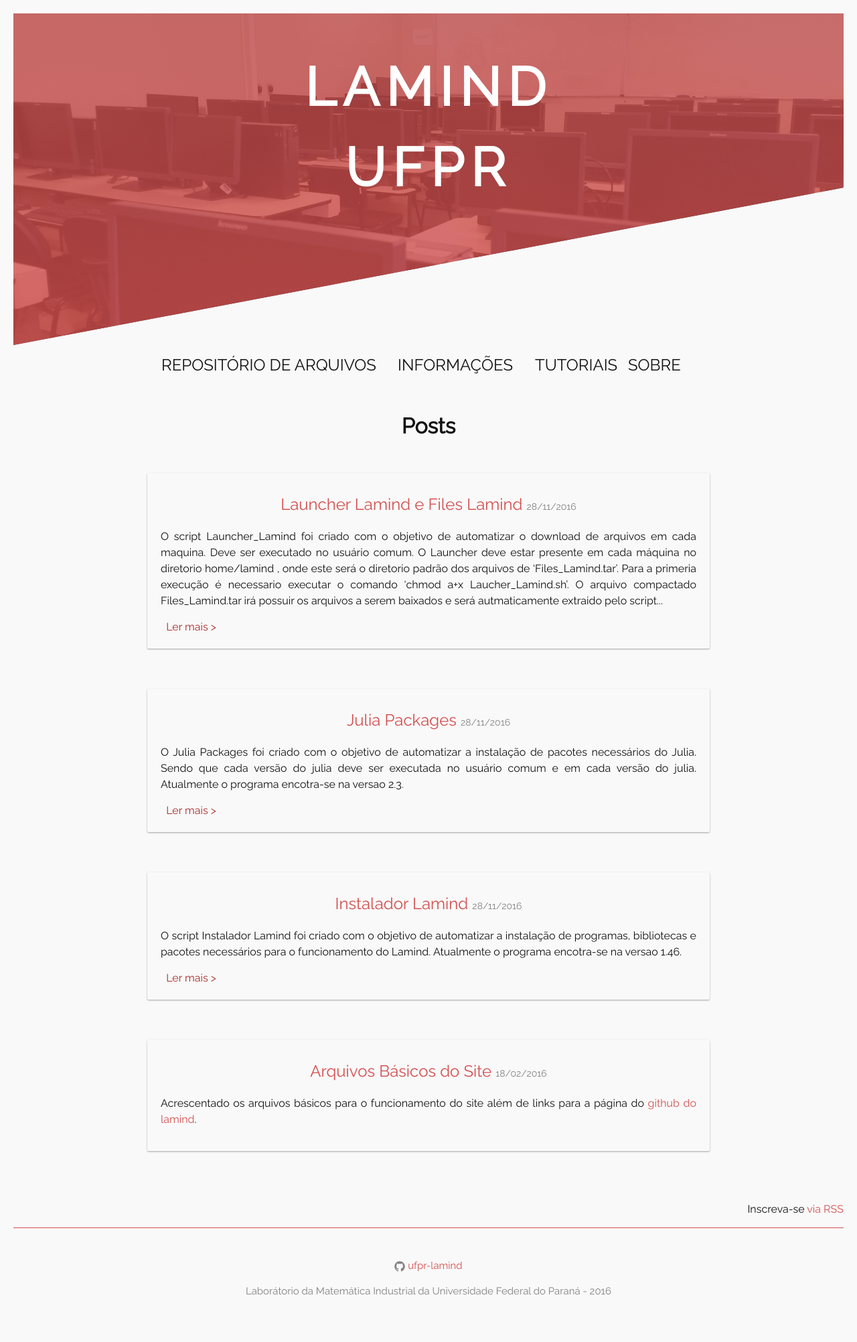
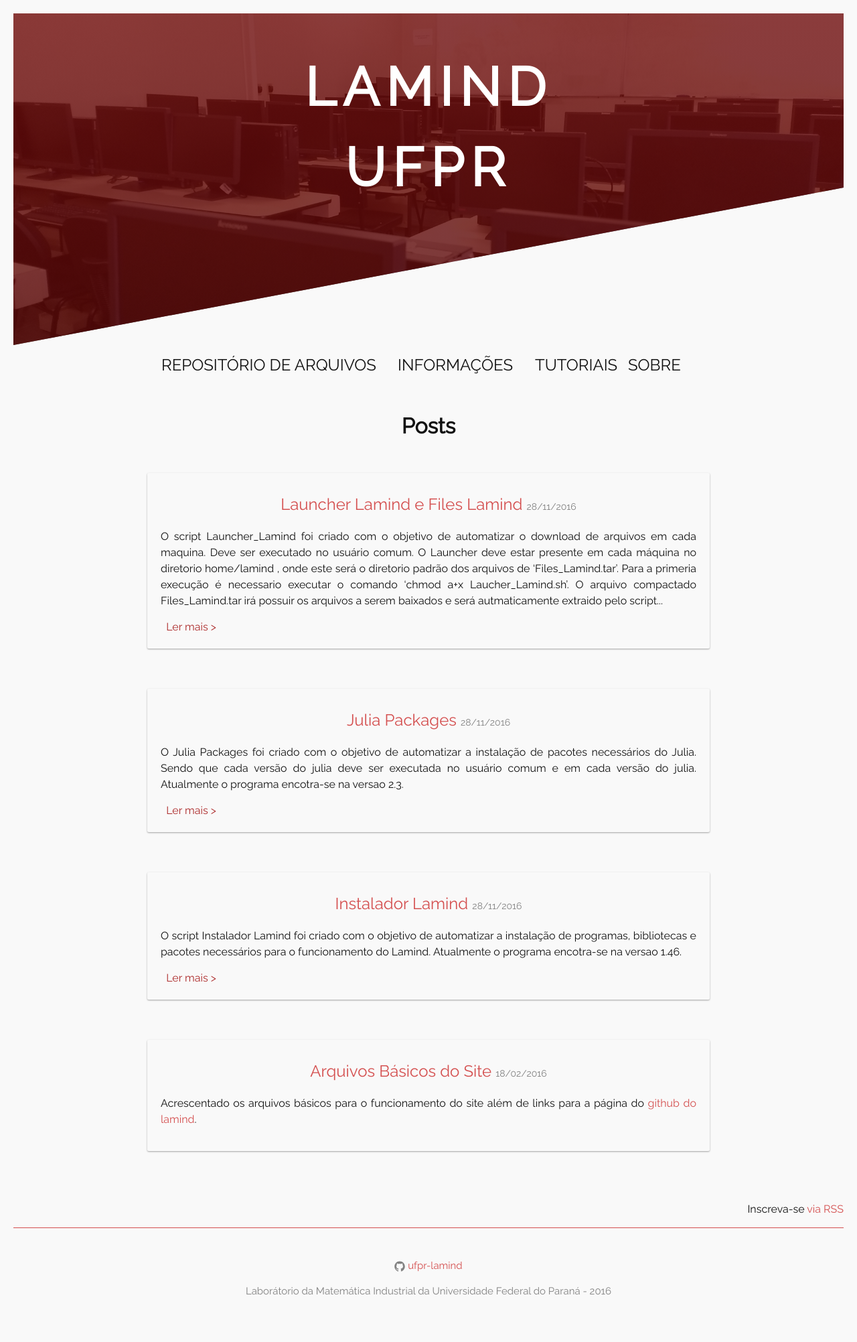
Before and after one commit to ufpr-lamind/ufpr-lamind.github.io, a Jekyll site: the page built from index.html, in a window 1280 px wide. Shown: the whole page at 67% size. Built offline with Jekyll 4.4.1, drawn with Linux system fonts in a browser that asks for light colours.

Commit message:
new colors, darkened red

```diff
--- a/_sass/_base.scss
+++ b/_sass/_base.scss
@@ -159,15 +159,15 @@
     max-width:         calc(#{$content-width} - (#{$spacing-unit} * 2));
     margin-right: auto;
     margin-left: auto;
-    padding-right: $spacing-unit;
-    padding-left: $spacing-unit;
+    //padding-right: $spacing-unit;
+    //padding-left: $spacing-unit;
     @extend %clearfix;
 
     @include media-query($on-laptop) {
         max-width: -webkit-calc(#{$content-width} - (#{$spacing-unit}));
         max-width:         calc(#{$content-width} - (#{$spacing-unit}));
-        padding-right: $spacing-unit / 2;
-        padding-left: $spacing-unit / 2;
+        //padding-right: $spacing-unit / 2;
+        //padding-left: $spacing-unit / 2;
     }
 }
 .wrapper_center {
--- a/_sass/_layout.scss
+++ b/_sass/_layout.scss
@@ -20,8 +20,8 @@
     height: 55vh;
     background-image: linear-gradient(
       to bottom,
-      rgba(185, 70, 70, 0.8),
-      rgba(212, 79, 79, 0.8)),
+      rgba(110, 11, 11, 0.8),
+      rgba(87, 8, 8, 0.8)),
     url(../img/lab2.jpg);
     background-size: cover;
     background-repeat: no-repeat;
```
